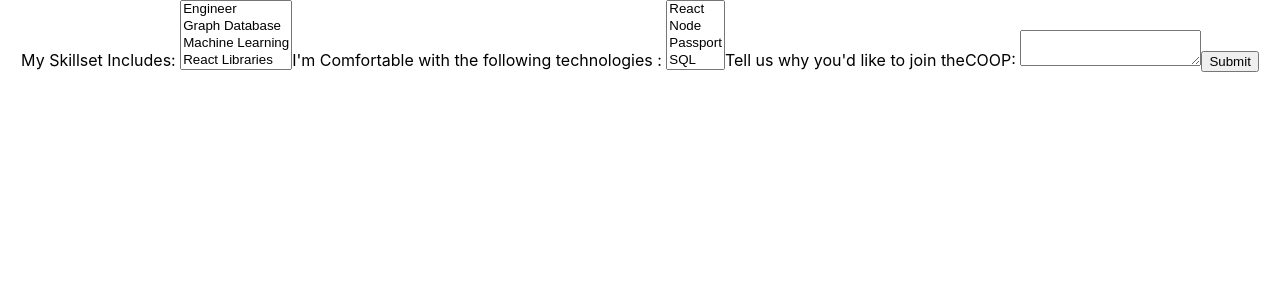
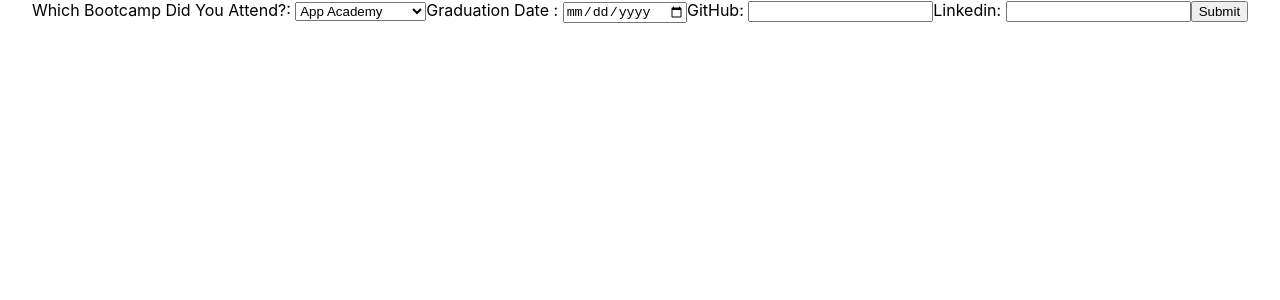
Before and after one commit to theCOOPcc/sign-up-form, a React (Create React App) app: page / in a window 1280 px wide. Shown: the top 300 px of the page. Built offline with nearby package versions, Linux system fonts and the light colour scheme.

Commit message:
add engineer page 2

```diff
--- a/src/App.js
+++ b/src/App.js
@@ -2,6 +2,7 @@ import './App.css';
 // import CoryTestForm from './components/CoryTestForm/CoryTestForm';
 import MentorSignUpForm from './components/Formik-stuff/Formik-test';
 import JoinUsEngineer from './components/Formik-stuff/JoinEngineerForm';
+import JoinUsEngineerTwo from './components/Formik-stuff/JoinEngineerForm2';
 // import { FormikContainer } from './components/Formik-stuff/FormikContainer';
 // import FormikControl from './components/Formik-stuff/FormikControl';
 import { MentorForm } from './components/forms/MentorForm';
@@ -18,7 +19,9 @@ function App() {
      {/* <FormikControl /> */}
 
      {/* <MentorSignUpForm /> */}
-     <JoinUsEngineer />
+     {/* <JoinUsEngineer /> */}
+
+     <JoinUsEngineerTwo />
 
 
     </div>
--- /dev/null
+++ b/src/components/Formik-stuff/JoinEngineerForm2.js
@@ -0,0 +1,101 @@
+import React from 'react'
+import {useFormik} from 'formik'
+// import MultiDropDown from '../MultiDropDown';
+// import AvailabilitySelector from '../AvalabilityDropdowdSelector';
+
+// const interests = [
+//   {key:"Engineer" , value : "engineer"},
+//   {key:"Graph Database" , value : "graphData"},
+//   {key:"Machine Learning" , value : "machLearn"},
+//   {key:"React Libraries" , value : "reactLib"},
+//   {key:"Testing" , value : "testing"},
+//   {key:"CI/CD" , value : "cicd"},
+//   {key:"Mobile Development" , value : "mobDev"},
+// ]
+
+// const comfortableWith = [
+//   {key:"React" , value : "react"},
+//   {key:"Node.js" , value : "nodejs"},
+//   {key:"Passport.js" , value : "passportjs"},
+//   {key:"SQL" , value : "sql"},
+//   {key:"Apollo" , value : "apollo"},
+//   {key:"Neo4j" , value : "neo4j"},
+// ]
+
+
+const JoinUsEngineerTwo = () => {
+  const formik = useFormik({
+    initialValues: {
+      bootcampAtt: '',
+      gradDate: '',
+      github: '',
+      linkedin: ''
+    },
+    onSubmit: values => {
+      console.log(values)
+      // alert(JSON.stringify(values, null, 2));
+    },
+  });
+
+
+  return (
+    <form onSubmit={formik.handleSubmit}>
+      <label htmlFor="bootcampAtt">Which Bootcamp Did You Attend?: </label>
+      <select
+        type="text"
+        name="bootcampAtt"
+        id='bootcampAtt'
+        onChange={formik.handleChange}
+        value={formik.values.bootcampAtt}
+        >
+        <option value='appAcad'>App Academy</option>
+        <option value='careerFound'>Career Foundery</option>
+        <option value='flatiron'>Flatiron School</option>
+        <option value='genAssem'>General Assembly</option>
+        <option value='hackReac'>Hack Reactor</option>
+        <option value='ironHa'>Iron Hack</option>
+        <option value='kenzi'>Kenzie Academy</option>
+        <option value='thinkful'>Thinkful</option>
+        </select>
+
+      <label htmlFor="gradDate">Graduation Date : </label>
+      <input
+        type="date"
+        name="gradDate"
+        id='gradDate'
+        onChange={formik.handleChange}
+        value={formik.values.gradDate}
+
+        >
+        {/* <option value="react">React</option>
+        <option value="node">Node</option>
+        <option value="passport">Passport</option>
+        <option value="sql">SQL</option>
+        <option value="apollo">Apollo</option>
+        <option value="neo4">NEO4</option> */}
+        </input>
+
+      <label htmlFor="github">GitHub: </label>
+      <input
+        type="text"
+        name="github"
+        id='github'
+        onChange={formik.handleChange}
+        value={formik.values.github}></input>
+
+
+      <label htmlFor="linkedin">Linkedin: </label>
+      <input
+        type="text"
+        name="linkedin"
+        id='linkedin'
+        onChange={formik.handleChange}
+        value={formik.values.linkedin}></input>
+
+        <button type="submit">Submit</button>
+
+    </form>
+  )
+}
+
+export default JoinUsEngineerTwo;
```
